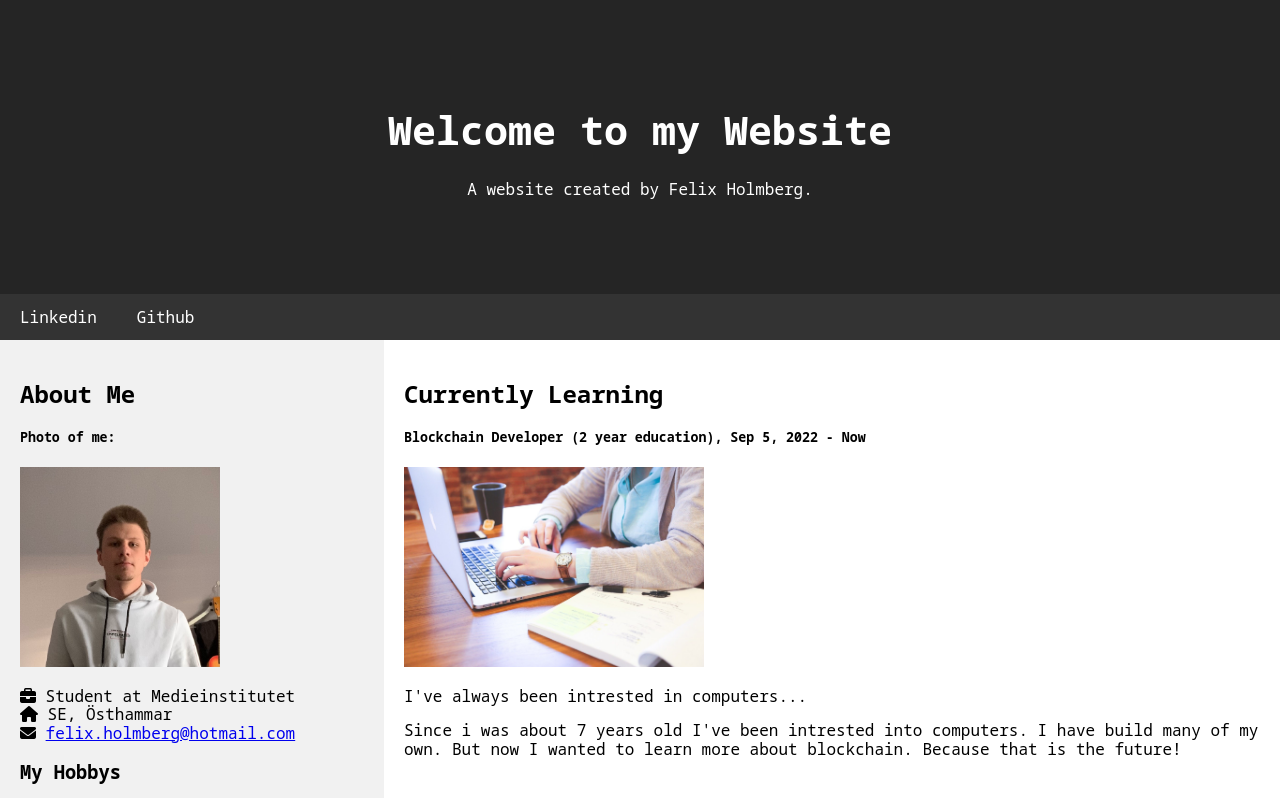
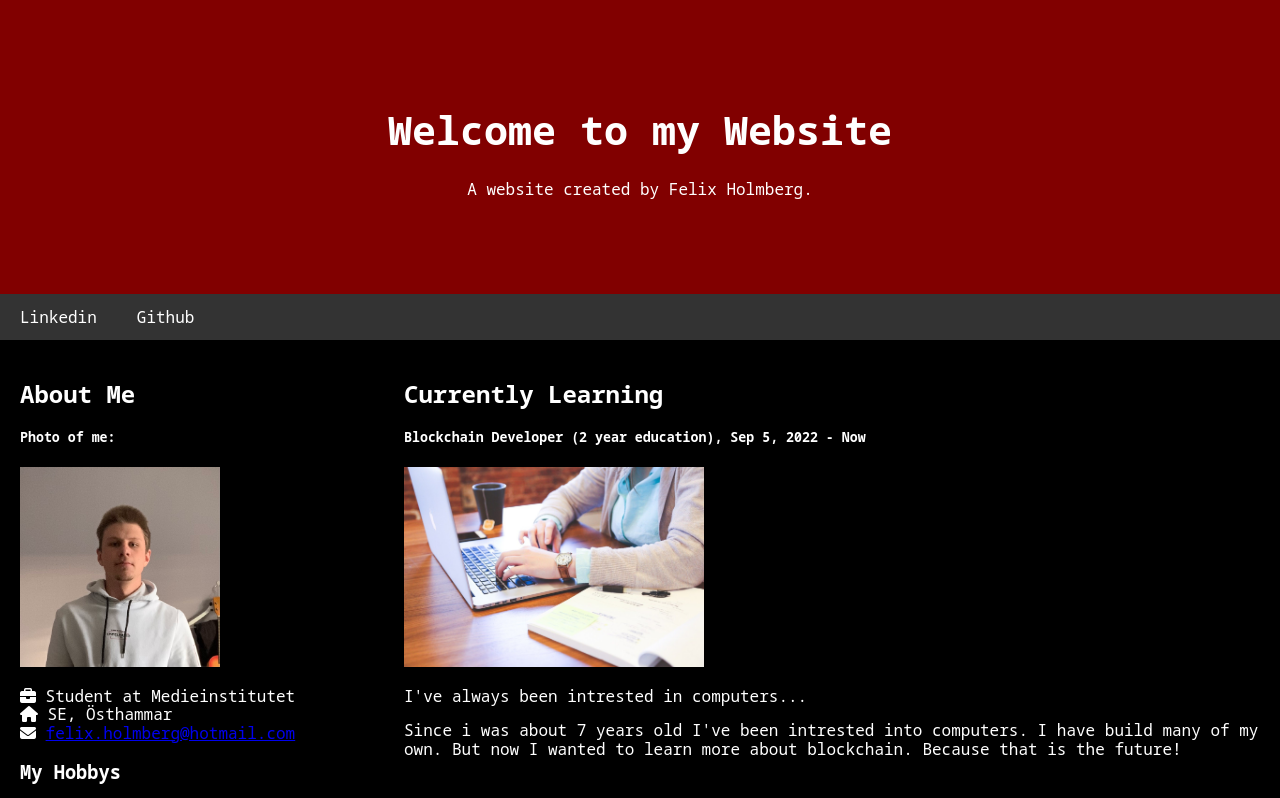
Before and after one commit to Medieinstitutet/cv-med-css-felle64, a website built with Parcel: page index.html in a window 1280 px wide. Shown: the top 798 px of the page. Built offline with nearby package versions, Linux system fonts and the dark colour scheme.

Commit message:
added darkmode

```diff
--- a/css/style.scss
+++ b/css/style.scss
@@ -9,7 +9,7 @@ body {
 .header {
     padding: 80px;
     text-align: center;
-    background-color:rgb(37, 37, 37);
+    background-color: rgb(129, 0, 0);
     color: white;
     position: relative;
   }
@@ -70,3 +70,21 @@ font-size: 1rem;
       width: 100%;
     }
   }
+/*-------Dark Mode-----*/
+@media (prefers-color-scheme:dark){
+  .side {
+    flex: 30%;
+    background-color: #000000;
+    padding: 20px;
+    color: white;
+}
+.sidebar-text{
+font-size: 1rem;
+}
+.main {
+    flex: 70%;
+    background-color: rgb(0, 0, 0);
+    padding: 20px;
+    color: white;
+  }
+}
```
Also changed, not shown: css/style.css, 1 other file.
